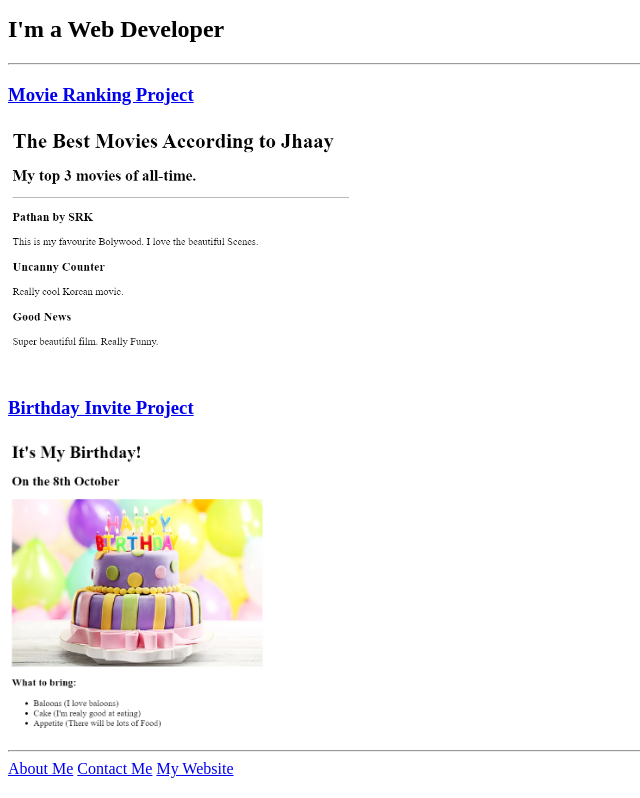
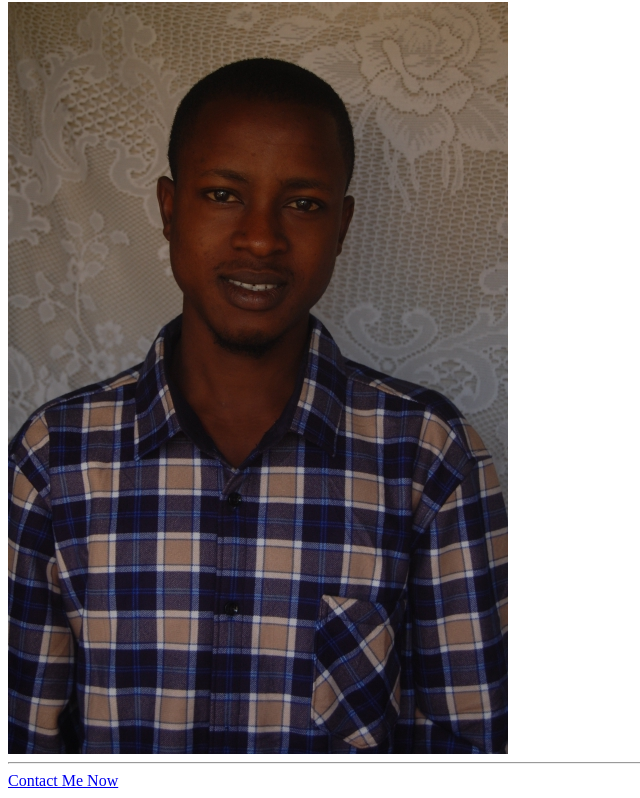
Before and after one commit to Jhaay001/html-portfolio, a plain HTML site: page index.html in a window 1280 px wide. Shown: the part 64-862 px from the top of the page, without its empty margins (0-640 px from the left). Drawn offline with Linux system fonts and the light colour scheme.

Commit message:
Add files via upload

```diff
--- a/index.html
+++ b/index.html
@@ -1,47 +1,7 @@
-<!-- TODO 1: Create the HTML Boilerplate -->
-<!DOCTYPE html>
-<html lang="en">
-  <head>
-    <meta charset="UTF-8" />
-    <meta name="viewport" content="width=device-width, initial-scale=1.0" />
-    <title>My Portfolio</title>
-  </head>
-  <body>
-    <h1>Jhaay's Porfolio</h1>
-    <h2>I'm a Web Developer</h2>
-    <hr />
-    <h3><a href="./public/movie-ranking.html">Movie Ranking Project</a></h3>
-    <a href="./public/movie-ranking.html"
-      ><img
-        src="./assets/images/Best Movies SS.PNG"
-        height="250"
-        alt="movie ranking project preview"
-    /></a>
-    <br />
-    <h3><a href="./public/birthday-invite.html">Birthday Invite Project</a></h3>
-    <a href="./public/birthday-invite.html"
-      ><img
-        src="./assets/images/Birthday SS.PNG"
-        height="300"
-        alt="birthday-invite project preview"
-    /></a>
-    <hr />
-    <a href="./public/about.html">About Me</a>
-    <a href="./public/contact.html">Contact Me</a>
-    <a href="../4.1 Webpages/public/about.html">My Website</a>
-  </body>
-</html>
+<h1>Welcome to My Website!</h1>
+<!-- Add an image of yourself that links to the about page -->
+<a href="./public/about.html"><img src="./assets/images/me.JPG" alt="My Photo"/></a>
+<hr />
 
-<!-- TODO 2: Add Your previous projects' HTML into the public folder -->
-
-<!-- TODO 3: Take screenshots of your project previews and add the images to the images folder -->
-
-<!-- TODO 4: Add titles/subtitles etc. -->
-
-<!-- TODO 5: Add a link to the project pages -->
-
-<!-- TODO 6: Add images to show the project previews
-HINT for TODO 6: You can use the height attribute set to 200 to make the image smaller:
-https://developer.mozilla.org/en-US/docs/Web/HTML/Element/img#attr-height -->
-
-<!-- TODO 7: Add the Contact Me and About Me page links -->
+<!-- Add a link to your contact me page here -->
+<a href="./public/contact.html">Contact Me Now</a>
```
Also changed, not shown: solution.html (+6 -21 lines), assets/images/cat.png (added), assets/images/me.JPG (added), goal.png.
